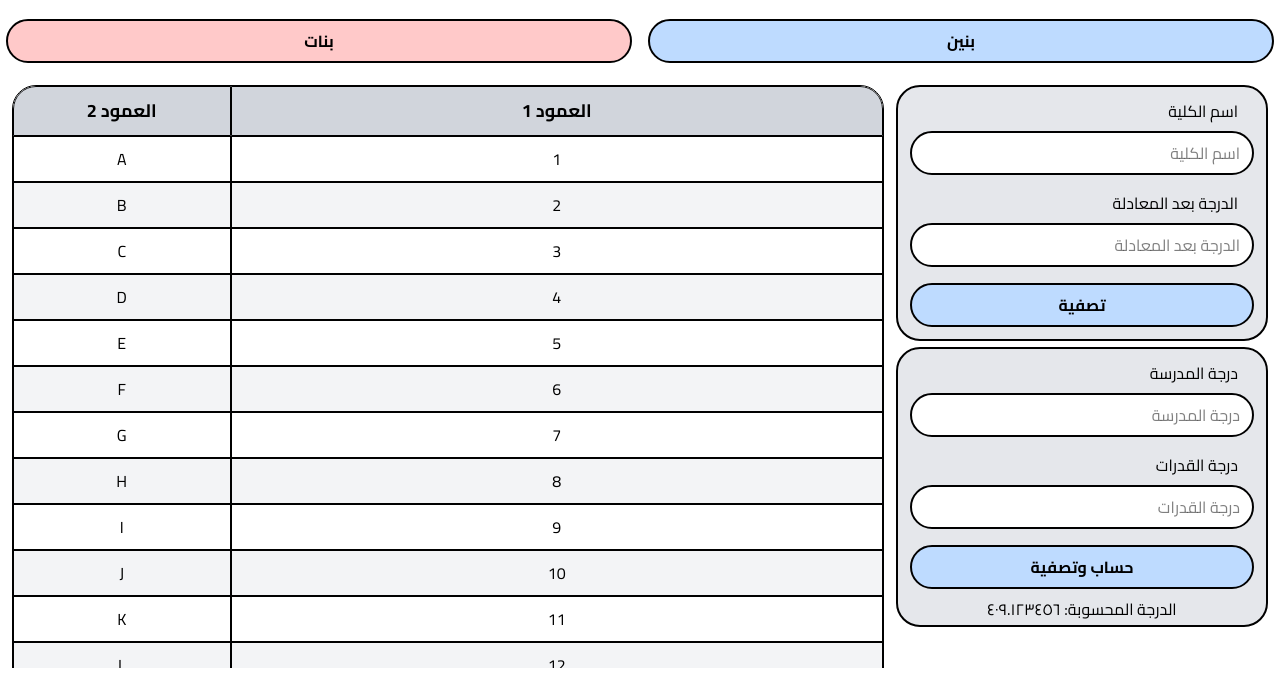
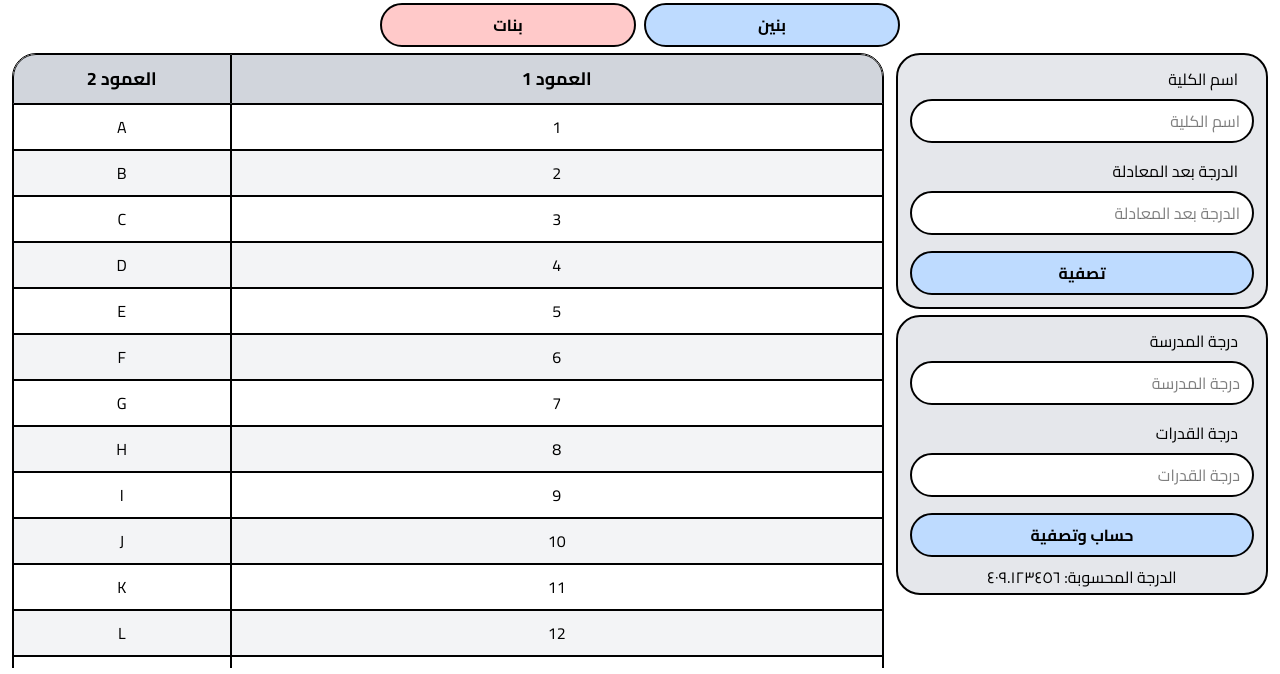
Before and after one commit to AbdullahMRiad/clean-tansik-v2, a website built with Vite: page index.html in a window 1280 px wide. Shown: the part 126-800 px from the top of the page. Built offline with nearby package versions, Linux system fonts and the light colour scheme.

Commit message:
Refactor gender selection layout for improved accessibility and consistency

```diff
--- a/index.html
+++ b/index.html
@@ -24,7 +24,7 @@
         </div>
         <!--#endregion Header -->
 
-        <div class="mb-4 flex justify-center gap-4" id="gender-toggle">
+        <div class="flex justify-center gap-2 mx-2" id="gender-toggle">
             <input
                 type="radio"
                 name="gender"
@@ -35,7 +35,7 @@
             />
             <label
                 for="boys"
-                class="mt-4 w-full rounded-4xl border-2 border-black bg-blue-200 py-2 text-center font-bold text-black transition-all hover:bg-blue-400 hover:text-white active:scale-x-[99%] active:scale-y-95 active:bg-blue-700"
+                class="select-none w-full md:w-3xs rounded-4xl border-2 border-black bg-blue-200 py-2 text-center font-bold text-black transition-all hover:bg-blue-400 hover:text-white active:scale-95 active:bg-blue-700"
             >
                 بنين
             </label>
@@ -49,7 +49,7 @@
             />
             <label
                 for="girls"
-                class="mt-4 w-full rounded-4xl border-2 border-black bg-red-200 py-2 text-center font-bold text-black transition-all hover:bg-red-400 hover:text-white active:scale-x-[99%] active:scale-y-95 active:bg-red-700"
+                class="select-none w-full md:w-3xs rounded-4xl border-2 border-black bg-red-200 py-2 text-center font-bold text-black transition-all hover:bg-red-400 hover:text-white active:scale-95 active:bg-red-700"
             >
                 بنات
             </label>
@@ -365,5 +365,6 @@
             </div>
         </div>
         <!--#endregion-->
+        <script src="./src/main.js" type="module"></script>
     </body>
 </html>
```
